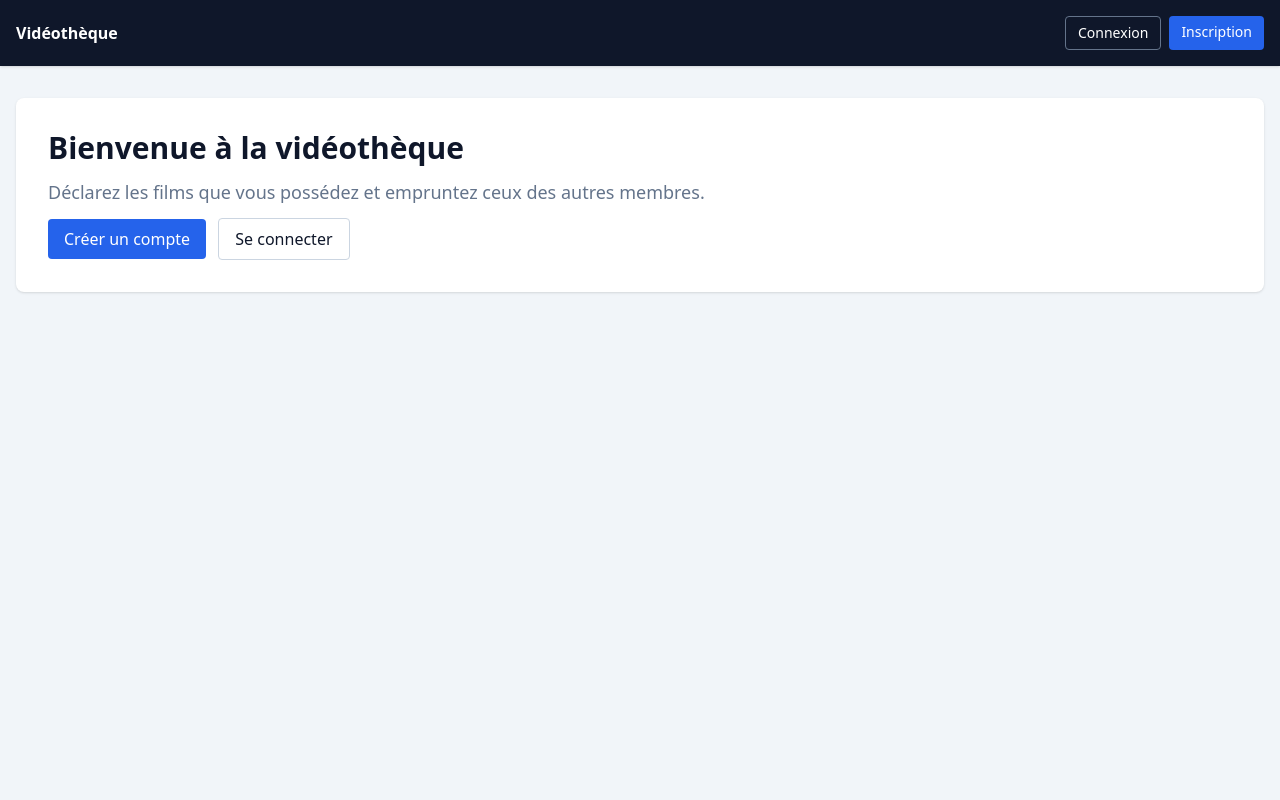
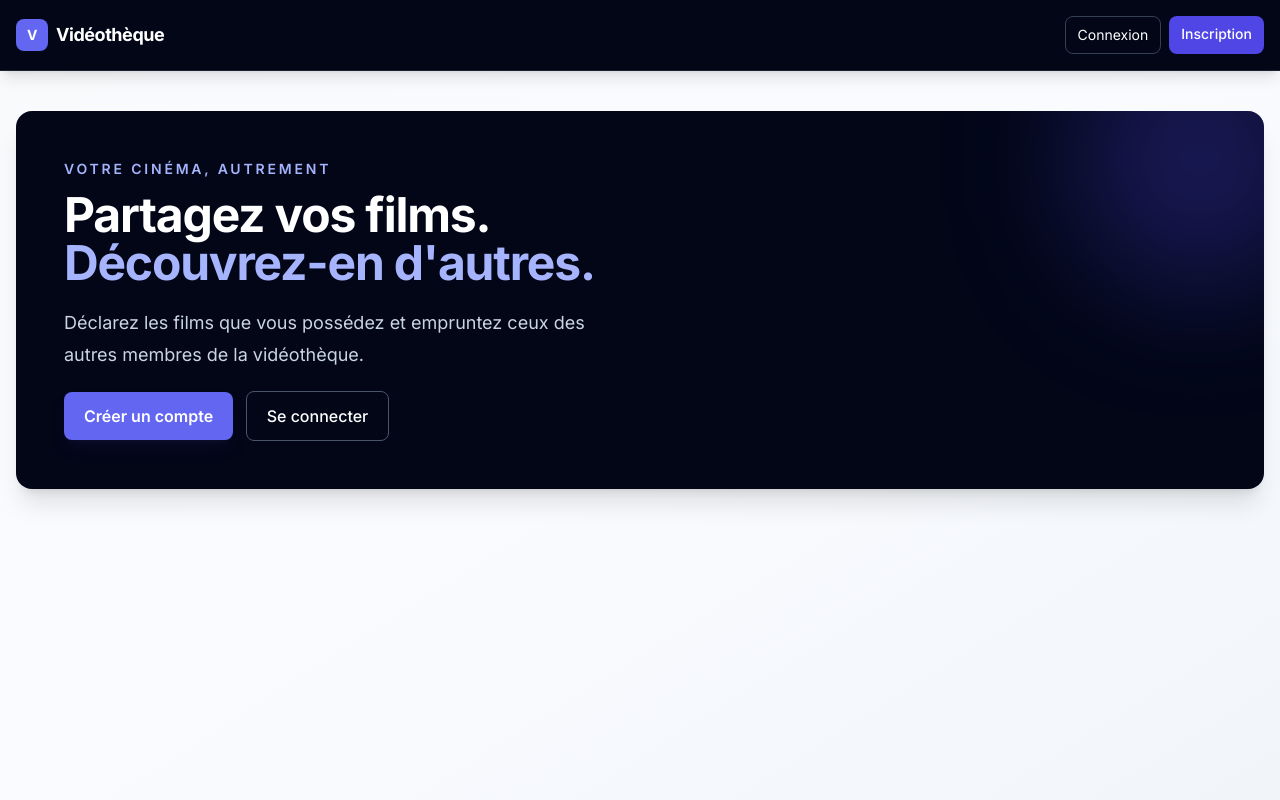
Before and after one commit to LOIC-only-one/projet-m705-client, a Flask app: page / in a window 1280 px wide. Run offline with Flask 3, Linux system fonts and the light colour scheme; some libraries are stand-ins or nearby versions.

Commit message:
Migration UI Bootstrap -> Tailwindcss

```diff
--- a/front-index/templates/_film.j2
+++ b/front-index/templates/_film.j2
@@ -14,12 +14,12 @@
     {% if film.disponibles %}
     <form method="post" action="{{ url_for('emprunter') }}" class="grid">
       <input type="hidden" name="film_id" value="{{ film.id }}"><input type="hidden" name="depuis" value="{{ depuis }}">
-      <button class="rounded bg-blue-600 px-3 py-1.5 text-sm text-white hover:bg-blue-500 {{ taille }}">Emprunter</button>
+      <button class="rounded-lg bg-brand-600 px-3 py-2 text-sm font-medium text-white hover:bg-brand-500 {{ taille }}">Emprunter</button>
     </form>
     {% endif %}
     <form method="post" action="{{ url_for('ajouter_exemplaire') }}" class="grid">
       <input type="hidden" name="film_id" value="{{ film.id }}"><input type="hidden" name="depuis" value="{{ depuis }}">
-      <button class="rounded border border-slate-300 px-3 py-1.5 text-sm hover:bg-slate-50 {{ taille }}">J'ai ce film</button>
+      <button class="rounded-lg border border-slate-300 px-3 py-2 text-sm font-medium hover:border-slate-400 hover:bg-slate-50 {{ taille }}">J'ai ce film</button>
     </form>
   {% endif %}
 {% endmacro %}
--- a/front-index/templates/base.j2
+++ b/front-index/templates/base.j2
@@ -5,36 +5,54 @@
   <meta name="viewport" content="width=device-width, initial-scale=1">
   <title>{% block title %}Vidéothèque{% endblock %}</title>
   <script src="https://cdn.tailwindcss.com"></script>
+  <script>
+    tailwind.config = {
+      theme: {
+        extend: {
+          fontFamily: { sans: ["Inter", "ui-sans-serif", "system-ui", "sans-serif"] },
+          colors: { brand: { 500: "#6366f1", 600: "#4f46e5", 700: "#4338ca" } }
+        }
+      }
+    };
+  </script>
+  <link rel="preconnect" href="https://fonts.googleapis.com">
+  <link rel="preconnect" href="https://fonts.gstatic.com" crossorigin>
+  <link href="https://fonts.googleapis.com/css2?family=Inter:wght@400;500;600;700&display=swap" rel="stylesheet">
   <style>
     .affiche { aspect-ratio: 2 / 3; object-fit: cover; }
     .affiche-vide { aspect-ratio: 2 / 3; }
     .miniature { width: 48px; aspect-ratio: 2 / 3; object-fit: cover; }
+    button, a, input, select { transition: all 150ms ease; }
+    input:focus, select:focus { outline: 2px solid #818cf8; outline-offset: 1px; }
   </style>
 </head>
-<body class="min-h-screen bg-slate-100 text-slate-900">
-  <nav class="mb-8 bg-slate-900 text-white shadow">
+<body class="min-h-screen bg-gradient-to-br from-slate-50 via-indigo-50/30 to-slate-100 font-sans text-slate-900">
+  <nav class="mb-10 border-b border-white/10 bg-slate-950 text-white shadow-lg">
     <div class="mx-auto flex max-w-7xl items-center gap-6 px-4 py-4">
-      <a class="font-semibold" href="{{ url_for('index') }}">Vidéothèque</a>
+      <a class="flex items-center gap-2 text-lg font-bold tracking-tight" href="{{ url_for('index') }}">
+        <span class="flex h-8 w-8 items-center justify-center rounded-lg bg-brand-500 text-sm">V</span>
+        Vidéothèque
+      </a>
       {% if connecte %}
-      <ul class="mr-auto flex gap-4 text-sm text-slate-300">
-        <li><a class="{{ 'font-semibold text-white' if request.endpoint == 'index' }}" href="{{ url_for('index') }}">Catalogue</a></li>
-        <li><a class="{{ 'font-semibold text-white' if request.endpoint == 'videotheque' }}" href="{{ url_for('videotheque') }}">Ma vidéothèque</a></li>
+      <ul class="mr-auto flex gap-1 text-sm text-slate-300">
+        <li><a class="inline-block rounded-lg px-3 py-2 hover:bg-white/10 hover:text-white {{ 'bg-white/10 font-semibold text-white' if request.endpoint == 'index' }}" href="{{ url_for('index') }}">Catalogue</a></li>
+        <li><a class="inline-block rounded-lg px-3 py-2 hover:bg-white/10 hover:text-white {{ 'bg-white/10 font-semibold text-white' if request.endpoint == 'videotheque' }}" href="{{ url_for('videotheque') }}">Ma vidéothèque</a></li>
       </ul>
       <form method="post" action="{{ url_for('logout') }}" class="flex gap-2">
-        <a class="rounded border border-slate-500 px-3 py-1.5 text-sm hover:bg-slate-800" href="{{ url_for('account') }}">Mon compte</a>
-        <button class="rounded border border-slate-500 px-3 py-1.5 text-sm hover:bg-slate-800">Déconnexion</button>
+        <a class="rounded-lg border border-slate-700 px-3 py-2 text-sm hover:border-slate-500 hover:bg-white/10" href="{{ url_for('account') }}">Mon compte</a>
+        <button class="rounded-lg border border-slate-700 px-3 py-2 text-sm hover:border-slate-500 hover:bg-white/10">Déconnexion</button>
       </form>
       {% else %}
       <div class="ml-auto flex gap-2">
-        <a class="rounded border border-slate-500 px-3 py-1.5 text-sm hover:bg-slate-800" href="{{ url_for('login') }}">Connexion</a>
-        <a class="rounded bg-blue-600 px-3 py-1.5 text-sm hover:bg-blue-500" href="{{ url_for('register') }}">Inscription</a>
+        <a class="rounded-lg border border-slate-700 px-3 py-2 text-sm hover:border-slate-500 hover:bg-white/10" href="{{ url_for('login') }}">Connexion</a>
+        <a class="rounded-lg bg-brand-600 px-3 py-2 text-sm font-medium hover:bg-brand-500" href="{{ url_for('register') }}">Inscription</a>
       </div>
       {% endif %}
     </div>
   </nav>
 
   <main class="mx-auto max-w-7xl px-4 pb-12">
-    {% if erreur %}<div class="mb-4 rounded border border-red-200 bg-red-50 px-4 py-3 text-red-800" role="alert">{{ erreur }}</div>{% endif %}
+    {% if erreur %}<div class="mb-6 rounded-xl border border-red-200 bg-red-50 px-4 py-3 text-sm text-red-800 shadow-sm" role="alert">{{ erreur }}</div>{% endif %}
     {% block content %}{% endblock %}
   </main>
 </body>
--- a/front-index/templates/index.j2
+++ b/front-index/templates/index.j2
@@ -2,18 +2,22 @@
 {% import "_film.j2" as f %}
 {% block content %}
 {% if not connecte %}
-<div class="rounded-lg bg-white p-8 shadow">
-  <h1 class="text-3xl font-semibold">Bienvenue à la vidéothèque</h1>
-  <p class="my-3 text-lg text-slate-500">Déclarez les films que vous possédez et empruntez ceux des autres membres.</p>
-  <a class="inline-block rounded bg-blue-600 px-4 py-2 text-white hover:bg-blue-500" href="{{ url_for('register') }}">Créer un compte</a>
-  <a class="ml-2 inline-block rounded border border-slate-300 px-4 py-2 hover:bg-slate-50" href="{{ url_for('login') }}">Se connecter</a>
+<div class="relative overflow-hidden rounded-2xl bg-slate-950 p-8 text-white shadow-xl sm:p-12">
+  <div class="absolute -right-16 -top-20 h-64 w-64 rounded-full bg-brand-600/30 blur-3xl"></div>
+  <div class="relative max-w-2xl">
+    <p class="mb-3 text-sm font-semibold uppercase tracking-[0.2em] text-indigo-300">Votre cinéma, autrement</p>
+    <h1 class="text-4xl font-bold tracking-tight sm:text-5xl">Partagez vos films.<br><span class="text-indigo-300">Découvrez-en d'autres.</span></h1>
+    <p class="my-5 max-w-xl text-lg leading-8 text-slate-300">Déclarez les films que vous possédez et empruntez ceux des autres membres de la vidéothèque.</p>
+    <a class="inline-block rounded-lg bg-brand-500 px-5 py-3 font-semibold shadow-lg shadow-indigo-950/30 hover:bg-brand-400" href="{{ url_for('register') }}">Créer un compte</a>
+    <a class="ml-2 inline-block rounded-lg border border-slate-600 px-5 py-3 font-medium hover:bg-white/10" href="{{ url_for('login') }}">Se connecter</a>
+  </div>
 </div>
 {% else %}
 <div class="mb-6 flex flex-wrap items-end justify-between gap-3">
-  <h1 class="text-2xl font-semibold">Catalogue <span class="text-sm font-normal text-slate-500">{{ films | length }} film{{ 's' if films | length > 1 }}</span></h1>
-  <form method="get" class="flex flex-wrap items-center gap-2" role="search">
-    <input type="search" name="q" value="{{ q }}" class="rounded border border-slate-300 bg-white px-3 py-2" placeholder="Rechercher un titre…" aria-label="Rechercher un titre" maxlength="100">
-    <select name="genre" class="rounded border border-slate-300 bg-white px-3 py-2" aria-label="Genre">
+  <h1 class="text-2xl font-bold tracking-tight">Catalogue <span class="text-sm font-normal text-slate-500">{{ films | length }} film{{ 's' if films | length > 1 }}</span></h1>
+  <form method="get" class="rounded-xl border border-slate-200 bg-white/80 p-2 shadow-sm backdrop-blur sm:flex sm:flex-wrap sm:items-center" role="search">
+    <input type="search" name="q" value="{{ q }}" class="rounded-lg border-0 bg-transparent px-3 py-2 placeholder:text-slate-400" placeholder="Rechercher un titre…" aria-label="Rechercher un titre" maxlength="100">
+    <select name="genre" class="rounded-lg border-0 bg-transparent px-3 py-2" aria-label="Genre">
       <option value="">Tous les genres</option>
       {% for g in genres %}<option {{ 'selected' if g == genre }}>{{ g }}</option>{% endfor %}
     </select>
@@ -21,8 +25,8 @@
       <input class="h-4 w-4" type="checkbox" name="dispo" value="1" id="dispo" {{ 'checked' if dispo }}>
       <label for="dispo">Disponibles</label>
     </div>
-    <button class="rounded bg-blue-600 px-4 py-2 text-white hover:bg-blue-500">Filtrer</button>
-    {% if q or genre or dispo %}<a class="rounded border border-slate-300 px-4 py-2 hover:bg-white" href="{{ url_for('index') }}">Effacer</a>{% endif %}
+    <button class="rounded-lg bg-brand-600 px-4 py-2 font-medium text-white hover:bg-brand-500">Filtrer</button>
+    {% if q or genre or dispo %}<a class="rounded-lg px-4 py-2 text-sm text-slate-500 hover:bg-slate-100 hover:text-slate-900" href="{{ url_for('index') }}">Effacer</a>{% endif %}
   </form>
 </div>
 
@@ -30,7 +34,7 @@
 <div class="grid grid-cols-2 gap-6 md:grid-cols-3 lg:grid-cols-5">
   {% for film in films %}
   <article>
-    <div class="flex h-full flex-col overflow-hidden rounded-lg bg-white shadow">
+    <div class="flex h-full flex-col overflow-hidden rounded-xl border border-slate-200 bg-white shadow-sm transition duration-200 hover:-translate-y-1 hover:shadow-xl">
       <a href="{{ url_for('film', film_id=film.id) }}">
         {% if film.affiche %}
         <img src="{{ film.affiche }}" class="affiche w-full" alt="Affiche de {{ film.titre }}" loading="lazy">
```
